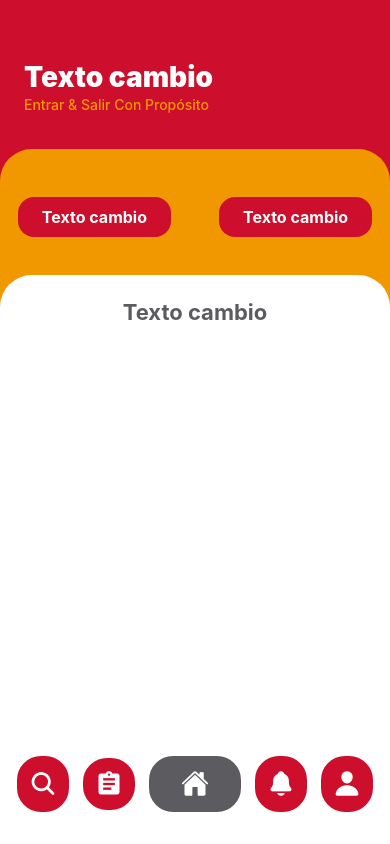
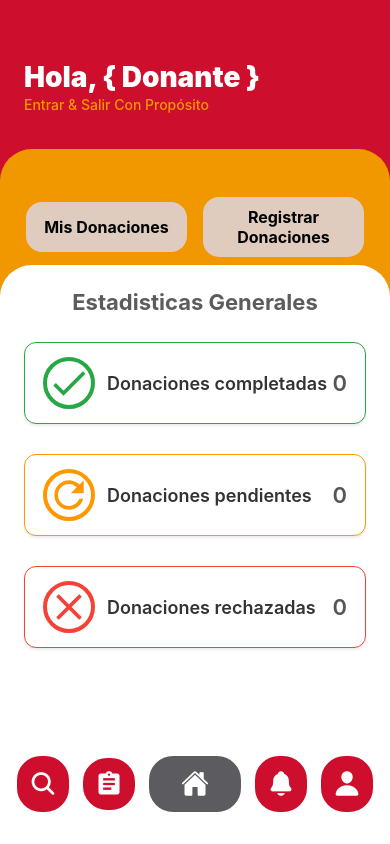
Before and after one commit to JRV-XVI/in-and-out, a React Native app in the folder app/: screen /HomePageResponsable in a window 390 px wide. Built offline with nearby package versions, Linux system fonts and the light colour scheme.

Commit message:
Main page listo y botones funcionales

```diff
--- a/app/App.tsx
+++ b/app/App.tsx
@@ -11,6 +11,7 @@ import SignIn from './screens/SignIn/SignIn';
 import SignUp from './screens/SignUp/SignUp';
 import TokenSignUp from './screens/SignUp/TokenSignUp'; // Agrega esta línea
 import HomePageResponsable from './screens/Responsable/HomePageResponsable';
+import HomePageDonador from './screens/Donador/HomePageDonador'
 import SetPassword from './screens/Password/SetPassword';
 import SetPasswordTwo from './screens/Password/SetPasswordTwo';
 import SetPasswordThree from './screens/Password/SetPasswordThree';
@@ -26,7 +27,7 @@ export default function App() {
           cardStyleInterpolator: CardStyleInterpolators.forHorizontalIOS,
         }}
       >
-        <Stack.Screen name="OnBoarding" component={OnBoarding} />
+        {/* <Stack.Screen name="OnBoarding" component={OnBoarding} />
         <Stack.Screen name="OnBoardingTwo" component={OnBoardingTwo} />
         <Stack.Screen name="OnBoardingThree" component={OnBoardingThree} />
         <Stack.Screen name="LaunchScreen" component={LaunchScreen} />
@@ -34,10 +35,11 @@ export default function App() {
         <Stack.Screen name="SignIn" component={SignIn} />
         <Stack.Screen name="SignUp" component={SignUp} />
         <Stack.Screen name="TokenSignUp" component={TokenSignUp} />
-        <Stack.Screen name="HomePageResponsable" component={HomePageResponsable} />
-        <Stack.Screen name="SetPassword" component={SetPassword} />
+        <Stack.Screen name="HomePageResponsable" component={HomePageResponsable} /> */}
+        <Stack.Screen name="HomePageDonador" component={HomePageDonador} />
+        {/* <Stack.Screen name="SetPassword" component={SetPassword} />
         <Stack.Screen name="SetPasswordTwo" component={SetPasswordTwo} />
-        <Stack.Screen name="SetPasswordThree" component={SetPasswordThree} />
+        <Stack.Screen name="SetPasswordThree" component={SetPasswordThree} /> */}
       </Stack.Navigator>
       <StatusBar style="auto" />
     </NavigationContainer>
--- a/app/components/common/Button.tsx
+++ b/app/components/common/Button.tsx
@@ -5,28 +5,32 @@ type ButtonProps = {
   title: string;
   onPress?: () => void;
   style?: object;
+  textStyle?: object;
 };
 
-const Button = ({ title, onPress, style }: ButtonProps) => {
+const Button = ({ title, onPress, style, textStyle }: ButtonProps) => {
   return (
     <TouchableOpacity style={[styles.button, style]} onPress={onPress}>
-      <Text style={styles.buttonText}>{title}</Text>
+      <Text style={[styles.buttonText, textStyle]} numberOfLines={2} adjustsFontSizeToFit>{title}</Text>
     </TouchableOpacity>
   );
 };
 
 const styles = StyleSheet.create({
   button: {
-    backgroundColor: '#CE0E2D',
+    backgroundColor: '#DFCCBE',
     borderRadius: 24,
-    paddingVertical: 10,
-    paddingHorizontal: 32,
+    paddingVertical: 12,
+    paddingHorizontal: 16,
     alignItems: 'center',
+    justifyContent: 'center',
+    minHeight: 50,
   },
   buttonText: {
     color: '#fff',
     fontWeight: 'bold',
     fontSize: 16,
+    textAlign: 'center',
   },
 });
 
--- /dev/null
+++ b/app/components/common/Card.tsx
@@ -0,0 +1,95 @@
+import React from 'react';
+import { View, Text, StyleSheet } from 'react-native';
+import { MaterialIcons } from '@expo/vector-icons';
+
+type CardType = 'completados' | 'pendientes' | 'rechazado';
+
+interface CardProps {
+  title: string;
+  count: number;
+  type: CardType;
+  style?: object;
+}
+
+const size_ = 44;
+
+const Card = ({ title, count, type, style }: CardProps) => {
+  // Icono según el tipo
+  const getIcon = () => {
+    switch (type) {
+      case 'completados':
+        return <MaterialIcons name="check" size={size_} color="#28a745" />;
+      case 'pendientes':
+        return <MaterialIcons name="refresh" size={size_} color="#ff9800" />;
+      case 'rechazado':
+        return <MaterialIcons name="close" size={size_} color="#f44336" />;
+      default:
+        return <MaterialIcons name="help-outline" size={size_} color="#9e9e9e" />;
+    }
+  };
+
+  // Color de borde según tipo
+  const getBorderColor = () => {
+    switch (type) {
+      case 'completados':
+        return '#28a745'; // verde
+      case 'pendientes':
+        return '#ff9800'; // naranja
+      case 'rechazado':
+        return '#f44336'; // rojo
+      default:
+        return '#9e9e9e';
+    }
+  };
+
+  return (
+    <View style={[styles.card, { borderColor: getBorderColor() }, style]}>
+      <View style={[styles.iconCircle, { borderColor: getBorderColor() }]}>
+        {getIcon()}
+      </View>
+      <Text style={styles.title}>{title}</Text>
+      <Text style={styles.count}>{count}</Text>
+    </View>
+  );
+};
+
+const styles = StyleSheet.create({
+  card: {
+    flexDirection: 'row',
+    alignItems: 'center',
+    justifyContent: 'space-between',
+    paddingVertical: 14,
+    paddingHorizontal: 18,
+    borderRadius: 12,
+    borderWidth: 1,
+    backgroundColor: '#fff',
+    marginVertical: 15,
+    shadowColor: '#000',
+    shadowOffset: { width: 0, height: 2 },
+    shadowOpacity: 0.08,
+    shadowRadius: 3,
+    elevation: 5,
+  },
+  iconCircle: {
+    width: 52,
+    height: 52,
+    borderRadius: 100,
+    borderWidth: 4,
+    justifyContent: 'center',
+    alignItems: 'center',
+    marginRight: 12,
+  },
+  title: {
+    flex: 1,
+    fontSize: 18,
+    fontWeight: '600',
+    color: '#333',
+  },
+  count: {
+    fontSize: 22,
+    fontWeight: '600',
+    color: '#555',
+  },
+});
+
+export default Card;
--- a/app/components/screens/HomePageTemplate.tsx
+++ b/app/components/screens/HomePageTemplate.tsx
@@ -9,6 +9,10 @@ interface TemplateProps {
   onPrimaryAction: () => void;
   onSecondaryAction: () => void;
   children?: React.ReactNode;
+  headerTitle?: string;
+  primaryButtonText?: string;
+  secondaryButtonText?: string;
+  sectionTitle?: string;
 }
 
 const HomePageTemplate = ({
@@ -17,6 +21,10 @@ const HomePageTemplate = ({
   onPrimaryAction,
   onSecondaryAction,
   children,
+  headerTitle = "Texto cambio",
+  primaryButtonText = "Texto cambio",
+  secondaryButtonText = "Texto cambio",
+  sectionTitle = "Texto cambio"
 }: TemplateProps) => {
   const [selectedButton, setSelectedButton] = useState<'primary' | 'secondary' | null>(null);
 
@@ -24,39 +32,41 @@ const HomePageTemplate = ({
     <View style={styles.root}>
       {/* Header */}
       <View style={styles.header}>
-        <Text style={styles.title}>Texto cambio</Text>
+        <Text style={styles.title}>{headerTitle}</Text>
         <Text style={styles.subtitle}>Entrar & Salir Con Propósito</Text>
       </View>
       {/* Highlight Card */}
       <View style={styles.highlightCard}>
         <View style={styles.actionsRow}>
           <Button
-            title="Texto cambio"
+            title={primaryButtonText}
             onPress={() => {
               setSelectedButton('primary');
               onPrimaryAction();
             }}
             style={[
               styles.primaryButton,
-              selectedButton === 'primary' ? styles.buttonSelected : styles.buttonTextGray,
+              selectedButton === 'primary' ? styles.buttonSelected : {},
             ]}
+            textStyle={selectedButton === 'primary' ? {color: 'white'} : {color: 'black'}}
           />
           <Button
-            title="Texto cambio"
+            title={secondaryButtonText}
             onPress={() => {
               setSelectedButton('secondary');
               onSecondaryAction();
             }}
             style={[
               styles.secondaryButton,
-              selectedButton === 'secondary' ? styles.buttonSelected : styles.buttonTextGray,
+              selectedButton === 'secondary' ? styles.buttonSelected : {},
             ]}
+            textStyle={selectedButton === 'secondary' ? {color: 'white'} : {color: 'black'}}
           />
         </View>
       </View>
       {/* Content Card */}
       <View style={styles.contentCard}>
-        <Text style={styles.sectionTitle}>Texto cambio</Text>
+        <Text style={styles.sectionTitle}>{sectionTitle}</Text>
         {children}
       </View>
       {/* Bottom Navigation */}
@@ -105,29 +115,32 @@ const styles = StyleSheet.create({
   },
   actionsRow: {
     flexDirection: 'row',
-    justifyContent: 'center',
+    justifyContent: 'space-between',
     alignItems: 'center',
-    gap: 32,
     marginBottom: 20,
+    paddingHorizontal: 16,
   },
   primaryButton: {
     borderRadius: 16,
     paddingVertical: 10,
-    paddingHorizontal: 24,
-    marginRight: 16,
+    paddingHorizontal: 16,
+    flex: 1,
+    marginRight: 8,
+    maxWidth: '48%',
   },
   secondaryButton: {
     borderRadius: 16,
     paddingVertical: 10,
-    paddingHorizontal: 24,
-    marginLeft: 0,
+    paddingHorizontal: 16,
+    flex: 1,
+    marginLeft: 8,
+    maxWidth: '48%',
   },
   buttonTextGray: {
     color: 'red',
   },
   buttonSelected: {
-    backgroundColor: '#5C5C60', // gris claro
-    color: 'black',
+    backgroundColor: '#CE0E2D',
   },
   contentCard: {
     flex: 1,
@@ -135,7 +148,7 @@ const styles = StyleSheet.create({
     borderTopLeftRadius: 32,
     borderTopRightRadius: 32,
     padding: 24,
-    marginTop: -20,
+    marginTop: -50,
     zIndex: 2,
   },
   sectionTitle: {
--- a/app/package.json
+++ b/app/package.json
@@ -12,8 +12,8 @@
     "@react-native-picker/picker": "^2.11.1",
     "@react-navigation/native": "^7.1.17",
     "@react-navigation/native-stack": "^7.3.26",
+    "@react-navigation/stack": "^7.4.8",
     "@supabase/supabase-js": "^2.57.4",
-    "@react-navigation/stack": "^7.4.8",
     "expo": "^54.0.8",
     "expo-status-bar": "~3.0.8",
     "react": "^19.1.0",
--- /dev/null
+++ b/app/screens/Donador/HomePageDonador.tsx
@@ -0,0 +1,69 @@
+import React, { useState } from 'react';
+import { Text, View } from 'react-native';
+import HomePageTemplate from '../../components/screens/HomePageTemplate';
+import Card from '../../components/common/Card';
+
+const HomePageDonador = () => {
+  const [activeTab, setActiveTab] = useState('home');
+  const [selectedView, setSelectedView] = useState<'estadisticas' | 'misDonaciones' | 'registrarDonaciones'>('estadisticas');
+
+  const handleTabPress = (tab: string) => {
+    setActiveTab(tab);
+
+    if (tab == 'home') {
+      setSelectedView('estadisticas')
+    }
+  }
+
+  return (
+    <HomePageTemplate
+      activeTab={activeTab}
+      onTabPress={handleTabPress}
+      onPrimaryAction={() => setSelectedView('misDonaciones')}
+      onSecondaryAction={() => setSelectedView('registrarDonaciones')}
+      headerTitle="Hola, { Donante }"
+      primaryButtonText="Mis Donaciones"
+      secondaryButtonText="Registrar Donaciones"
+      sectionTitle={
+        selectedView === 'estadisticas' ? 'Estadisticas Generales'
+        : selectedView === 'misDonaciones' ? 'Mis Donaciones'
+        : 'Registrar Donaciones'
+      }
+    >
+      {selectedView === 'estadisticas' && (
+        <>
+        <Card
+          title = "Donaciones completadas"
+          count = {0}
+          type = "completados"
+        />
+
+        <Card
+          title = "Donaciones pendientes"
+          count = {0}
+          type = "pendientes"
+        />
+
+        <Card
+          title = "Donaciones rechazadas"
+          count = {0}
+          type = "rechazado"
+        />
+        </>
+      )}
+
+      {selectedView === 'misDonaciones' && (
+        <>
+        </>
+      )}
+
+      {selectedView === 'registrarDonaciones' && (
+        <>
+        </>
+      )}
+
+    </HomePageTemplate>
+  );
+};
+
+export default HomePageDonador;
--- a/app/screens/SignIn/SignIn.tsx
+++ b/app/screens/SignIn/SignIn.tsx
@@ -52,7 +52,7 @@ const SignIn = () => {
 
       <View style={styles.signInButtonContainer}>
         {/*<Button title="Iniciar Sesión" style={styles.signInButton} onPress={() => { /* lógica de signIn */ }
-        <Button title="Iniciar Sesión" style={styles.signInButton} onPress={() =>navigation.navigate('HomePageResponsable' as never)} />
+        <Button title="Iniciar Sesión" style={styles.signInButton} onPress={() =>navigation.navigate('HomePageDonador' as never)} />
 
       </View>
 
```
Also changed, not shown: 1 other file (tests, documents, lock files or other folders).
